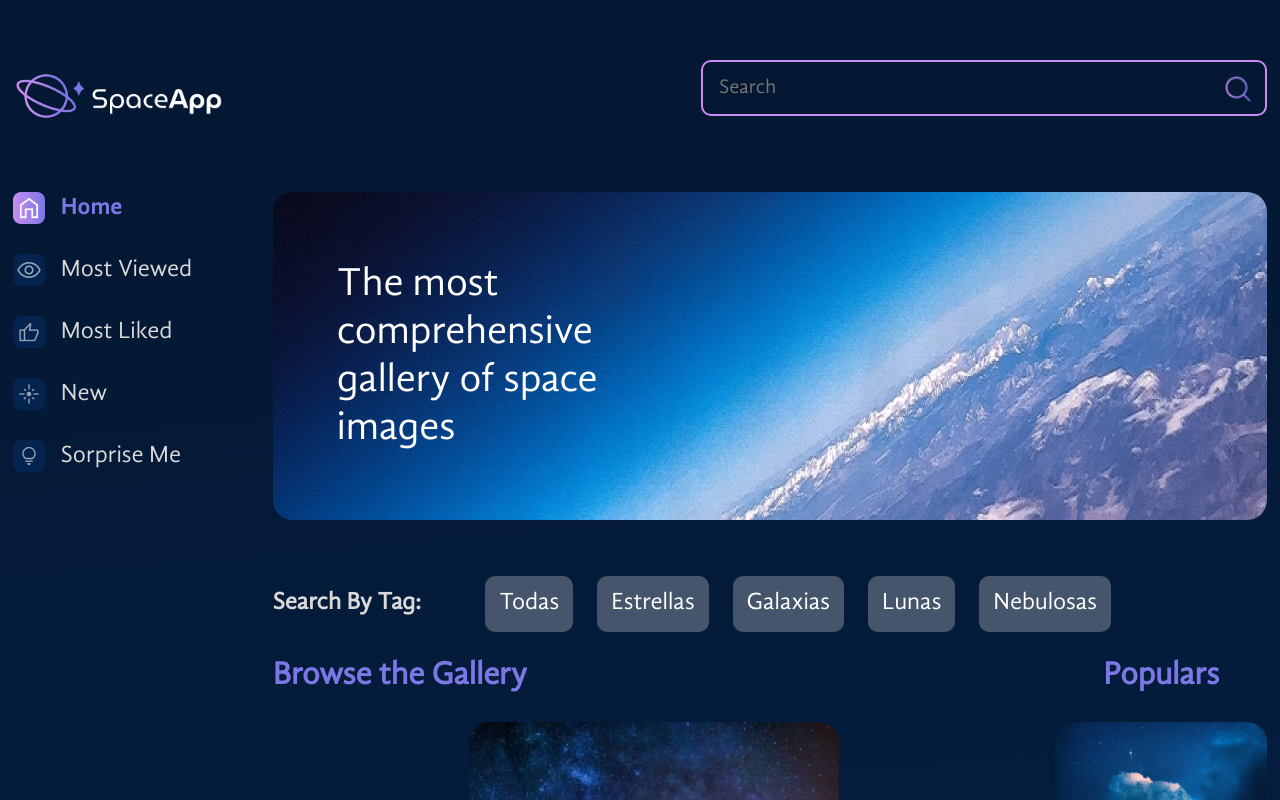
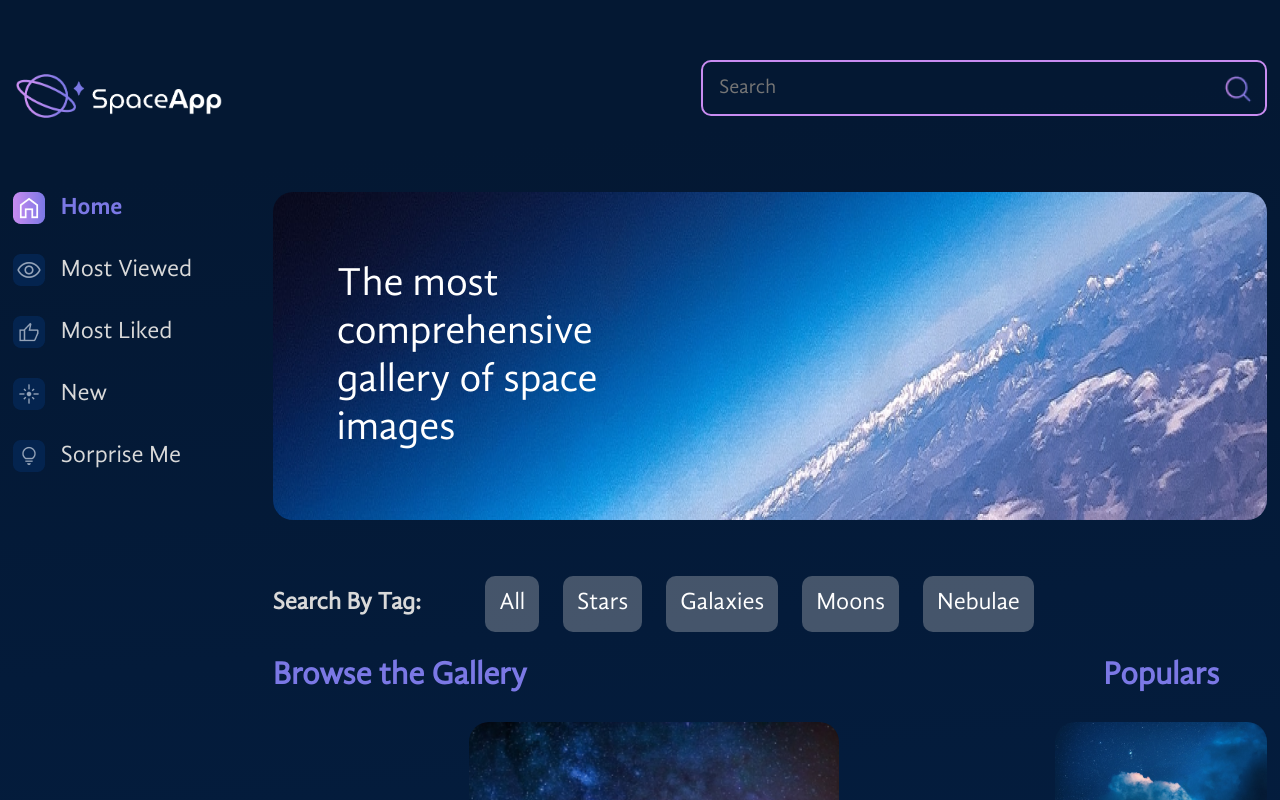
Before and after one commit to Alex-Turing/react-space-app, a React (Vite) app: page / in a window 1280 px wide. Shown: the top 800 px of the page. Built offline with nearby package versions, Linux system fonts and the light colour scheme.

Commit message:
button names changed to english

```diff
--- a/src/components/Gallery/Tags/index.jsx
+++ b/src/components/Gallery/Tags/index.jsx
@@ -26,9 +26,7 @@ const Tag = () => {
         <TagContainer>
             <TagTitle>Search By Tag:</TagTitle>
             <ButtonContainer>
-                {tags.map(tag => {
-                    return <Button key={tag.id} buttonText={tag.titulo}></Button>
-                })}
+                {tags.map(tag => <Button key={tag.id} buttonText={tag.titulo}></Button>)}
             </ButtonContainer>
         </TagContainer>
     );
--- a/src/components/Gallery/Tags/tags.json
+++ b/src/components/Gallery/Tags/tags.json
@@ -2,22 +2,22 @@
 [
     {
         "id": 0,
-        "titulo": "Todas"
+        "titulo": "All"
     },
     {
         "id": 1,
-        "titulo": "Estrellas"
+        "titulo": "Stars"
     },
     {
         "id": 2,
-        "titulo": "Galaxias"
+        "titulo": "Galaxies"
     },
     {
         "id": 3,
-        "titulo": "Lunas"
+        "titulo": "Moons"
     },
     {
         "id": 4,
-        "titulo": "Nebulosas"
+        "titulo": "Nebulae"
     }
 ]
```
